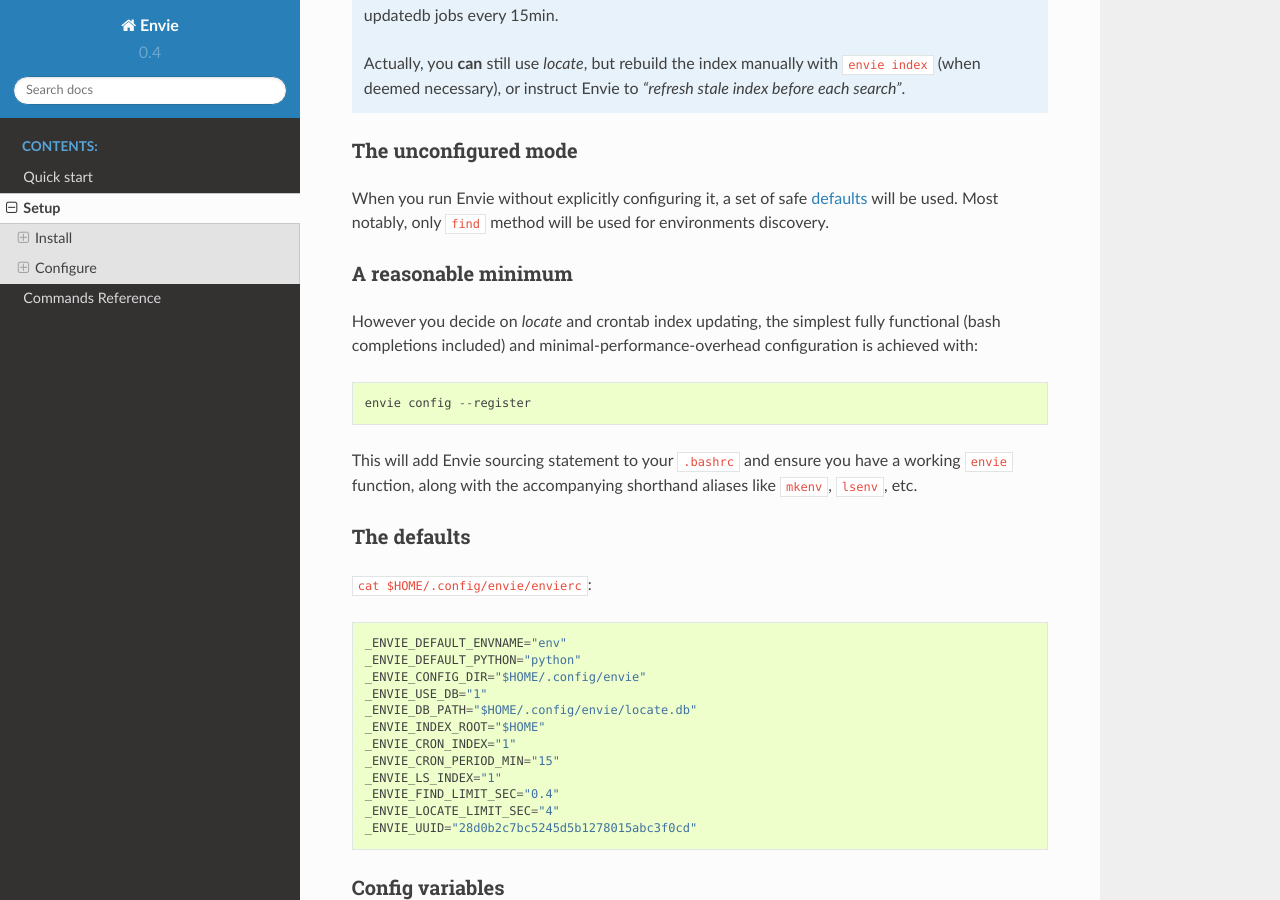
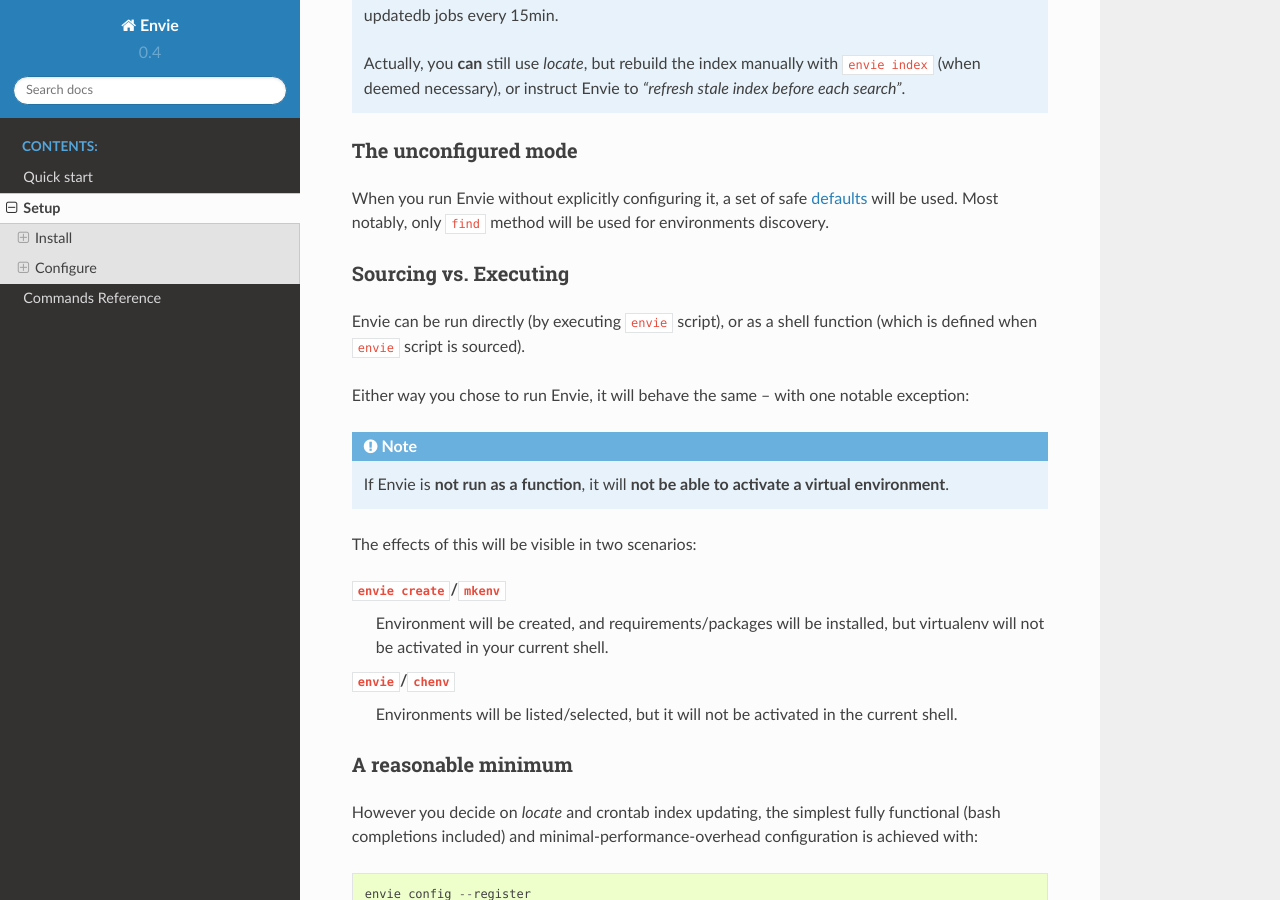
Before and after one commit to randomir/envie, a Sphinx documentation site: the page built from docs/setup.rst, in a window 1280 px wide and 900 px high, scrolled down 3167 px. Built offline with Sphinx 7.4.7 and the Read the Docs theme 2.0.0, drawn with Linux system fonts in a browser that asks for light colours.

Commit message:
docs: added subsection on sourcing vs. executing

```diff
--- a/docs/setup.rst
+++ b/docs/setup.rst
@@ -164,6 +164,33 @@
 
 
 
+.. _source-vs-exec:
+
+Sourcing vs. Executing
+^^^^^^^^^^^^^^^^^^^^^^
+
+Envie can be run directly (by executing ``envie`` script), or as a shell
+function (which is defined when ``envie`` script is sourced).
+
+Either way you chose to run Envie, it will behave the same -- with one notable
+exception:
+
+.. note::
+  If Envie is **not run as a function**, it will **not be able to activate a
+  virtual environment**.
+
+The effects of this will be visible in two scenarios:
+
+``envie create``/``mkenv``
+  Environment will be created, and requirements/packages will be installed, but
+  virtualenv will not be activated in your current shell.
+
+``envie``/``chenv``
+  Environments will be listed/selected, but it will not be activated in the
+  current shell.
+
+
+
 .. _minimum-config:
 
 A reasonable minimum
```
